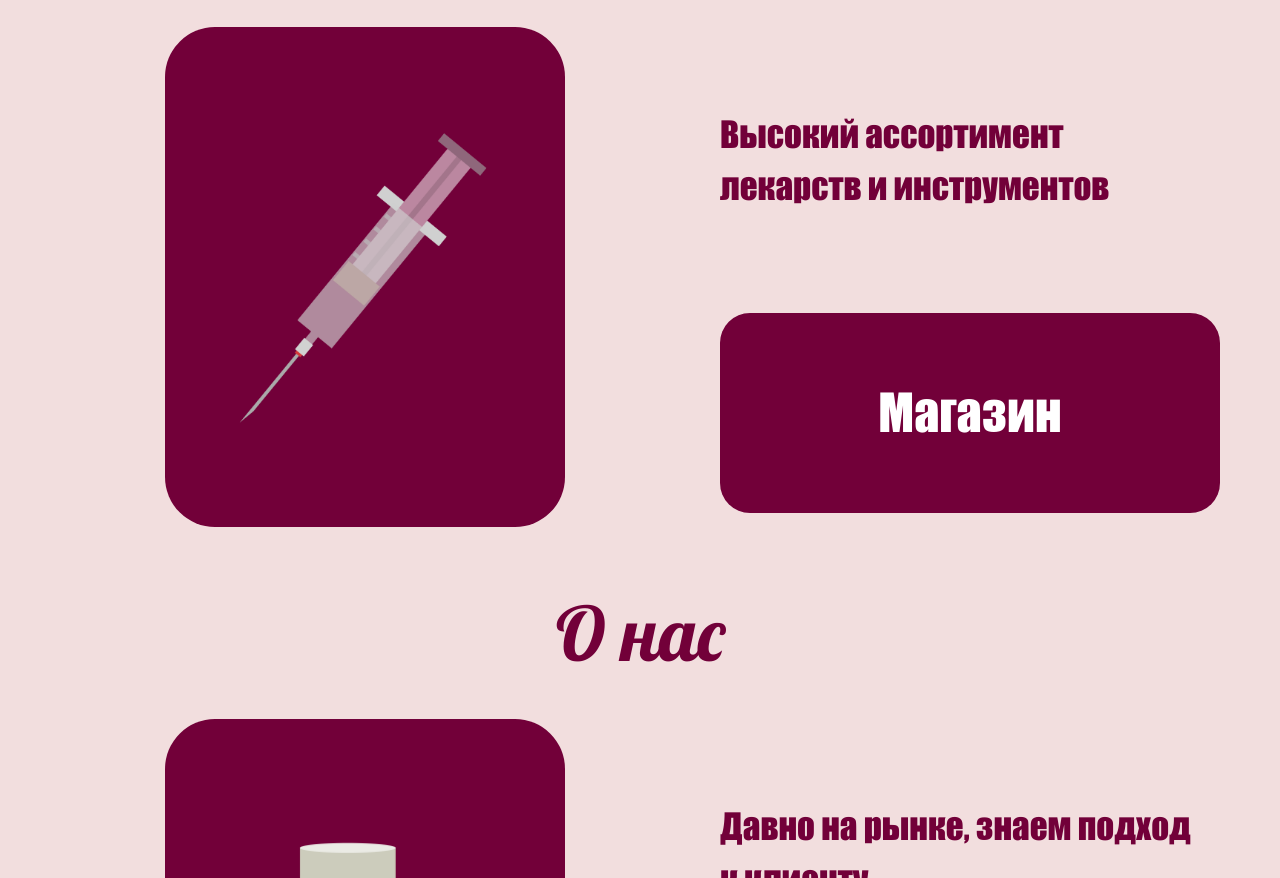
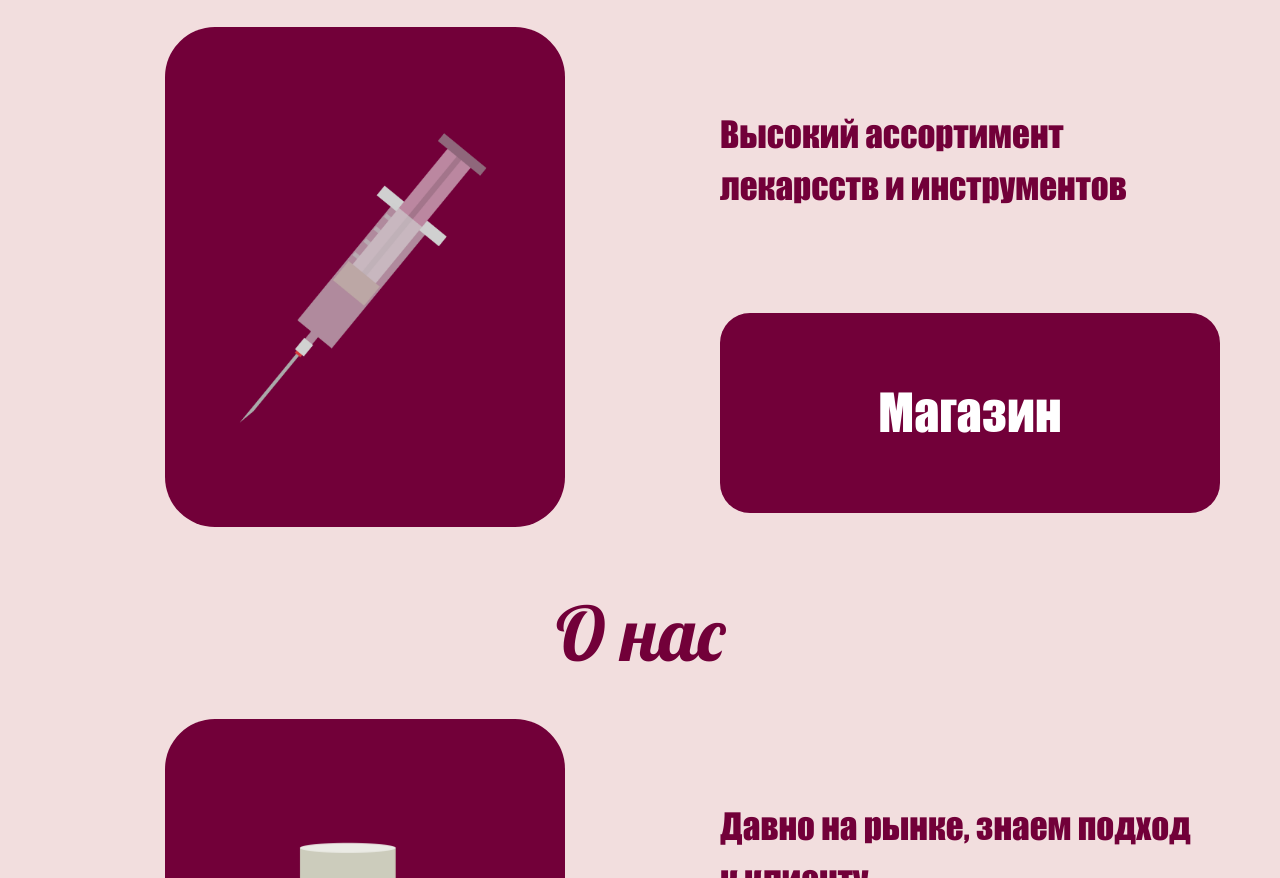
Before and after one commit to gakawarstone/gakawarstone.github.io, a plain HTML site: page index.html in a window 1280 px wide. Shown: the part 966-1844 px from the top of the page. Drawn offline with Linux system fonts and the light colour scheme; a web font is replaced by a local one.

Commit message:
5 commit

```diff
--- a/index.html
+++ b/index.html
@@ -38,7 +38,7 @@
         <div class="col-md-6">
           <div class="col-md-12">
             <div class="text-block product">
-              Высокий ассортимент лекарств и инструментов
+              Высокий ассортимент лекарсcтв и инструментов
               <a href="market/index.html" class="button">Магазин</a>
             </div>
           </div>
```
